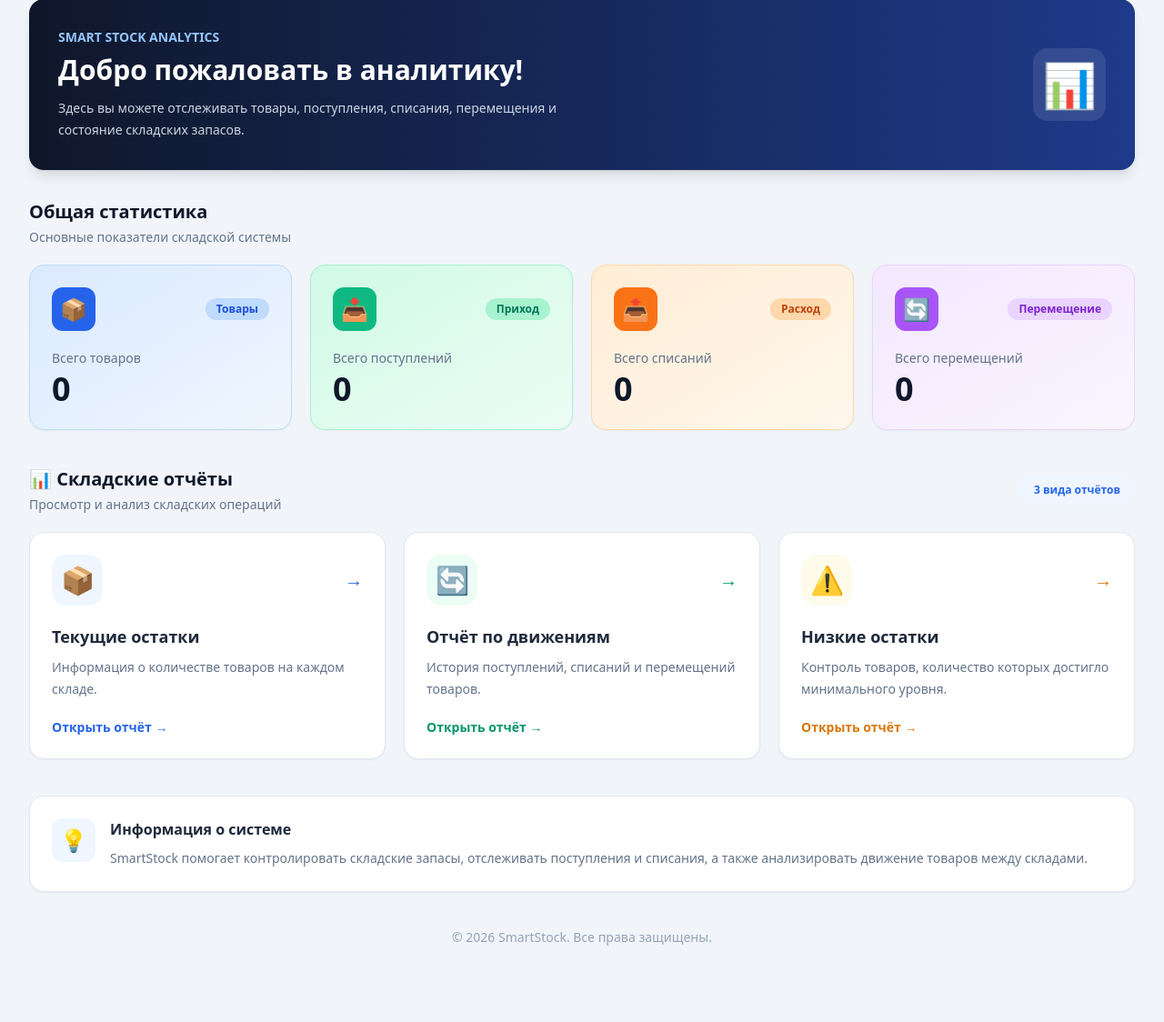
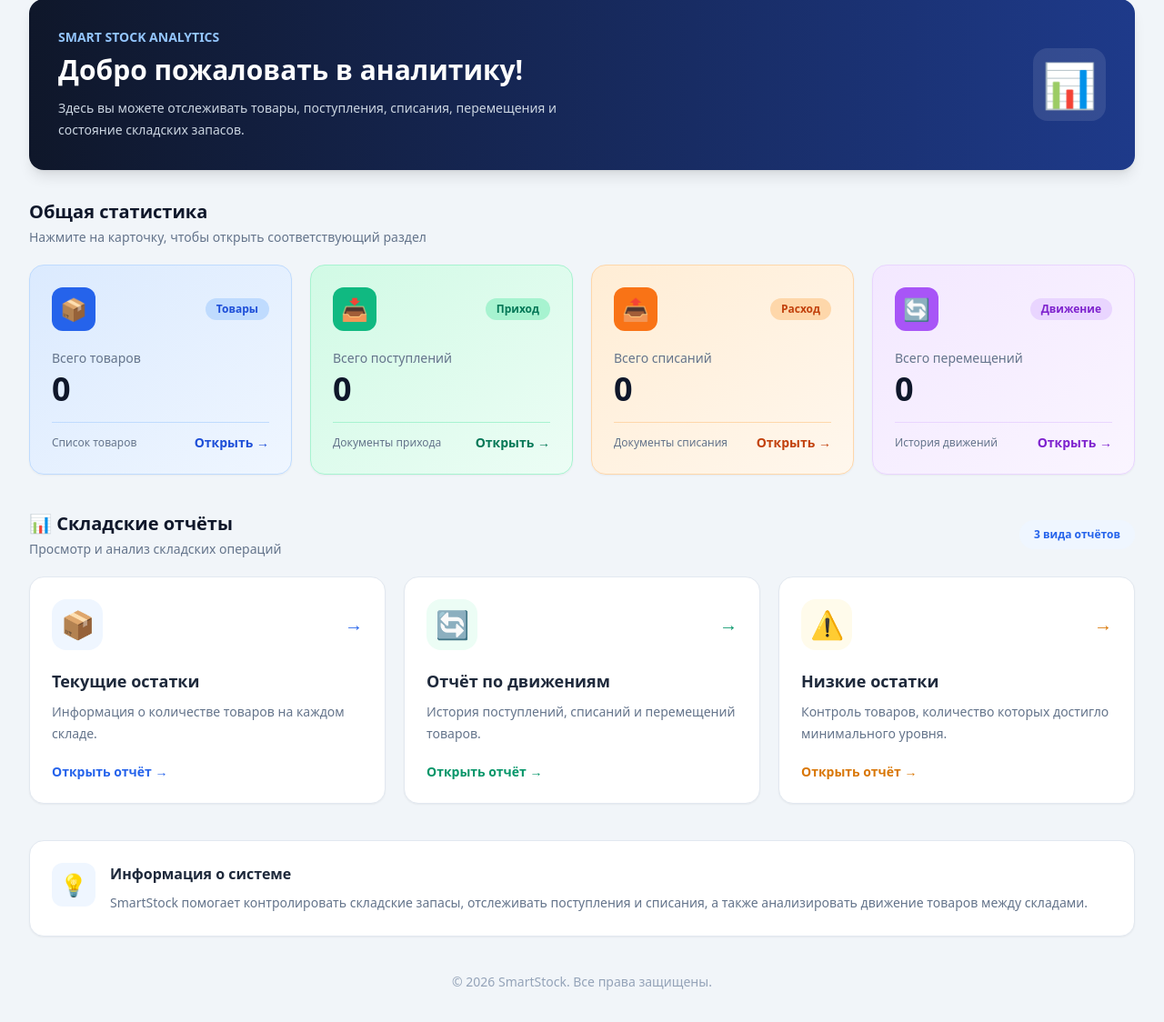
Before and after one commit to Umedjon11/smart-stock, a Django app: page /dashboard/ in a window 1280 px wide. Shown: the part 169-1293 px from the top of the page at 91% size. Before the commit the page ends 1209 px from the top, so only its background shows below. Run offline with Django 5.2, Linux system fonts and the light colour scheme; a user stored in the database is signed in; data that the repository does not hold is empty; some libraries are stand-ins or nearby versions.

Commit message:
Fix dashboard html

```diff
--- a/templates/reports/dashboard.html
+++ b/templates/reports/dashboard.html
@@ -8,12 +8,10 @@
 </head>
 <body>
 
-
 <div class="min-h-screen bg-slate-100 p-4 md:p-8">
 
     <!-- HEADER -->
     <header class="flex flex-col md:flex-row md:items-center md:justify-between gap-5 mb-9">
-
         <div>
             <p class="text-sm font-semibold text-blue-600 mb-2">
                 SMART STOCK / DASHBOARD
@@ -36,7 +34,6 @@
                 Warehouse Management System
             </p>
         </div>
-
     </header>
 
 
@@ -44,7 +41,6 @@
     <section class="bg-gradient-to-r from-slate-900 to-blue-900 rounded-2xl p-6 md:p-8 mb-8 text-white shadow-lg">
 
         <div class="flex flex-col md:flex-row md:items-center md:justify-between gap-5">
-
             <div>
                 <p class="text-blue-300 text-sm font-semibold mb-2">
                     SMART STOCK ANALYTICS
@@ -63,7 +59,6 @@
             <div class="hidden md:flex w-20 h-20 rounded-2xl bg-white/10 items-center justify-center text-5xl">
                 📊
             </div>
-
         </div>
 
     </section>
@@ -78,7 +73,7 @@
             </h2>
 
             <p class="text-sm text-slate-500 mt-1">
-                Основные показатели складской системы
+                Нажмите на карточку, чтобы открыть соответствующий раздел
             </p>
         </div>
 
@@ -86,10 +81,10 @@
         <div class="grid grid-cols-1 sm:grid-cols-2 xl:grid-cols-4 gap-5">
 
             <!-- PRODUCTS -->
-            <div class="bg-gradient-to-br from-blue-100 to-blue-50 border border-blue-200 rounded-2xl p-6 shadow-sm hover:shadow-md transition">
+            <a href="{% url 'products:product_list' %}"
+               class="group block bg-gradient-to-br from-blue-100 to-blue-50 border border-blue-200 rounded-2xl p-6 shadow-sm hover:shadow-lg hover:-translate-y-1 transition duration-300">
 
                 <div class="flex justify-between items-center">
-
                     <div class="w-12 h-12 bg-blue-600 text-white rounded-xl flex items-center justify-center text-2xl">
                         📦
                     </div>
@@ -97,7 +92,6 @@
                     <span class="text-xs font-bold text-blue-700 bg-blue-200 px-3 py-1 rounded-full">
                         Товары
                     </span>
-
                 </div>
 
                 <p class="text-slate-500 mt-5 text-sm">
@@ -108,14 +102,24 @@
                     {{ products_count }}
                 </h2>
 
-            </div>
+                <div class="mt-4 pt-3 border-t border-blue-200 flex justify-between items-center">
+                    <span class="text-xs text-slate-500">
+                        Список товаров
+                    </span>
+
+                    <span class="text-sm font-semibold text-blue-700 group-hover:translate-x-1 transition">
+                        Открыть →
+                    </span>
+                </div>
+
+            </a>
 
 
             <!-- RECEIPTS -->
-            <div class="bg-gradient-to-br from-emerald-100 to-emerald-50 border border-emerald-200 rounded-2xl p-6 shadow-sm hover:shadow-md transition">
+            <a href="{% url 'receipt_list' %}"
+               class="group block bg-gradient-to-br from-emerald-100 to-emerald-50 border border-emerald-200 rounded-2xl p-6 shadow-sm hover:shadow-lg hover:-translate-y-1 transition duration-300">
 
                 <div class="flex justify-between items-center">
-
                     <div class="w-12 h-12 bg-emerald-500 text-white rounded-xl flex items-center justify-center text-2xl">
                         📥
                     </div>
@@ -123,7 +127,6 @@
                     <span class="text-xs font-bold text-emerald-700 bg-emerald-200 px-3 py-1 rounded-full">
                         Приход
                     </span>
-
                 </div>
 
                 <p class="text-slate-500 mt-5 text-sm">
@@ -134,14 +137,24 @@
                     {{ receipts_count }}
                 </h2>
 
-            </div>
+                <div class="mt-4 pt-3 border-t border-emerald-200 flex justify-between items-center">
+                    <span class="text-xs text-slate-500">
+                        Документы прихода
+                    </span>
+
+                    <span class="text-sm font-semibold text-emerald-700 group-hover:translate-x-1 transition">
+                        Открыть →
+                    </span>
+                </div>
+
+            </a>
 
 
             <!-- WRITEOFFS -->
-            <div class="bg-gradient-to-br from-orange-100 to-orange-50 border border-orange-200 rounded-2xl p-6 shadow-sm hover:shadow-md transition">
+            <a href="{% url 'writeoff_list' %}"
+               class="group block bg-gradient-to-br from-orange-100 to-orange-50 border border-orange-200 rounded-2xl p-6 shadow-sm hover:shadow-lg hover:-translate-y-1 transition duration-300">
 
                 <div class="flex justify-between items-center">
-
                     <div class="w-12 h-12 bg-orange-500 text-white rounded-xl flex items-center justify-center text-2xl">
                         📤
                     </div>
@@ -149,7 +162,6 @@
                     <span class="text-xs font-bold text-orange-700 bg-orange-200 px-3 py-1 rounded-full">
                         Расход
                     </span>
-
                 </div>
 
                 <p class="text-slate-500 mt-5 text-sm">
@@ -160,22 +172,31 @@
                     {{ writeoffs_count }}
                 </h2>
 
-            </div>
+                <div class="mt-4 pt-3 border-t border-orange-200 flex justify-between items-center">
+                    <span class="text-xs text-slate-500">
+                        Документы списания
+                    </span>
+
+                    <span class="text-sm font-semibold text-orange-700 group-hover:translate-x-1 transition">
+                        Открыть →
+                    </span>
+                </div>
+
+            </a>
 
 
-            <!-- TRANSFERS -->
-            <div class="bg-gradient-to-br from-purple-100 to-purple-50 border border-purple-200 rounded-2xl p-6 shadow-sm hover:shadow-md transition">
+            <!-- TRANSFERS / MOVEMENTS -->
+            <a href="{% url 'movement_list' %}"
+               class="group block bg-gradient-to-br from-purple-100 to-purple-50 border border-purple-200 rounded-2xl p-6 shadow-sm hover:shadow-lg hover:-translate-y-1 transition duration-300">
 
                 <div class="flex justify-between items-center">
-
                     <div class="w-12 h-12 bg-purple-500 text-white rounded-xl flex items-center justify-center text-2xl">
                         🔄
                     </div>
 
                     <span class="text-xs font-bold text-purple-700 bg-purple-200 px-3 py-1 rounded-full">
-                        Перемещение
+                        Движение
                     </span>
-
                 </div>
 
                 <p class="text-slate-500 mt-5 text-sm">
@@ -186,7 +207,17 @@
                     {{ transfers_count }}
                 </h2>
 
-            </div>
+                <div class="mt-4 pt-3 border-t border-purple-200 flex justify-between items-center">
+                    <span class="text-xs text-slate-500">
+                        История движений
+                    </span>
+
+                    <span class="text-sm font-semibold text-purple-700 group-hover:translate-x-1 transition">
+                        Открыть →
+                    </span>
+                </div>
+
+            </a>
 
         </div>
 
@@ -197,7 +228,6 @@
     <section class="mb-10">
 
         <div class="flex flex-col sm:flex-row sm:items-center sm:justify-between gap-3 mb-5">
-
             <div>
                 <h2 class="text-xl font-bold text-slate-900">
                     📊 Складские отчёты
@@ -211,19 +241,16 @@
             <span class="text-xs font-semibold text-blue-600 bg-blue-50 px-4 py-2 rounded-full">
                 3 вида отчётов
             </span>
-
         </div>
 
 
         <div class="grid grid-cols-1 md:grid-cols-3 gap-5">
 
-
             <!-- STOCK REPORT -->
             <a href="{% url 'stock_report' %}"
-               class="group bg-white p-6 rounded-2xl border border-slate-200 shadow-sm hover:shadow-lg hover:border-blue-300 transition duration-300">
+               class="group block bg-white p-6 rounded-2xl border border-slate-200 shadow-sm hover:shadow-lg hover:border-blue-300 hover:-translate-y-1 transition duration-300">
 
                 <div class="flex items-center justify-between">
-
                     <div class="w-14 h-14 rounded-2xl bg-blue-50 flex items-center justify-center text-3xl group-hover:bg-blue-100 transition">
                         📦
                     </div>
@@ -231,7 +258,6 @@
                     <span class="text-blue-600 text-xl group-hover:translate-x-1 transition">
                         →
                     </span>
-
                 </div>
 
                 <h3 class="font-bold text-slate-800 text-lg mt-5">
@@ -251,10 +277,9 @@
 
             <!-- MOVEMENT REPORT -->
             <a href="{% url 'movement_report' %}"
-               class="group bg-white p-6 rounded-2xl border border-slate-200 shadow-sm hover:shadow-lg hover:border-emerald-300 transition duration-300">
+               class="group block bg-white p-6 rounded-2xl border border-slate-200 shadow-sm hover:shadow-lg hover:border-emerald-300 hover:-translate-y-1 transition duration-300">
 
                 <div class="flex items-center justify-between">
-
                     <div class="w-14 h-14 rounded-2xl bg-emerald-50 flex items-center justify-center text-3xl group-hover:bg-emerald-100 transition">
                         🔄
                     </div>
@@ -262,7 +287,6 @@
                     <span class="text-emerald-600 text-xl group-hover:translate-x-1 transition">
                         →
                     </span>
-
                 </div>
 
                 <h3 class="font-bold text-slate-800 text-lg mt-5">
@@ -282,10 +306,9 @@
 
             <!-- LOW STOCK REPORT -->
             <a href="{% url 'low_stock_report' %}"
-               class="group bg-white p-6 rounded-2xl border border-slate-200 shadow-sm hover:shadow-lg hover:border-amber-300 transition duration-300">
+               class="group block bg-white p-6 rounded-2xl border border-slate-200 shadow-sm hover:shadow-lg hover:border-amber-300 hover:-translate-y-1 transition duration-300">
 
                 <div class="flex items-center justify-between">
-
                     <div class="w-14 h-14 rounded-2xl bg-amber-50 flex items-center justify-center text-3xl group-hover:bg-amber-100 transition">
                         ⚠️
                     </div>
@@ -293,7 +316,6 @@
                     <span class="text-amber-600 text-xl group-hover:translate-x-1 transition">
                         →
                     </span>
-
                 </div>
 
                 <h3 class="font-bold text-slate-800 text-lg mt-5">
@@ -310,7 +332,6 @@
 
             </a>
 
-
         </div>
 
     </section>
@@ -320,7 +341,6 @@
     <section class="bg-white rounded-2xl border border-slate-200 p-6 shadow-sm">
 
         <div class="flex items-start gap-4">
-
             <div class="w-12 h-12 rounded-xl bg-blue-50 flex items-center justify-center text-2xl shrink-0">
                 💡
             </div>
@@ -336,7 +356,6 @@
                     движение товаров между складами.
                 </p>
             </div>
-
         </div>
 
     </section>
@@ -349,5 +368,6 @@
 
 </div>
 
+
 </body>
 </html>
```
